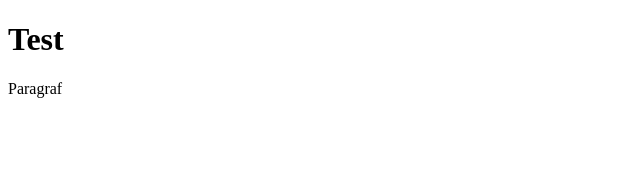
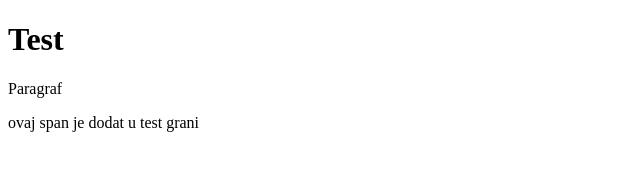
Before and after one commit to sasazikic/itbootcamp-vezbe, a plain HTML site: page Casovi/Cas2/GIT/test.html in a window 1280 px wide. Shown: the whole page, without its empty margins (0-640 px from the left). Drawn offline with Linux system fonts and the light colour scheme.

Commit message:
Dodat span u test.html

```diff
--- a/Casovi/Cas2/GIT/test.html
+++ b/Casovi/Cas2/GIT/test.html
@@ -9,5 +9,6 @@
 <body>
     <h1>Test</h1>
     <p>Paragraf</p>
+    <span>ovaj span je dodat u test grani</span>
 </body>
 </html>
```
